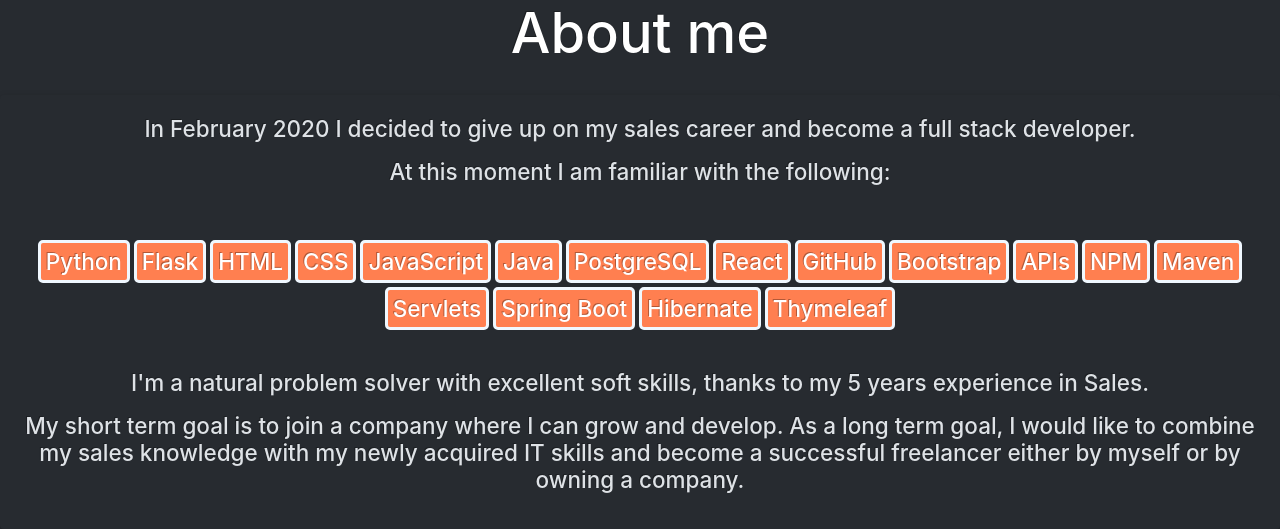
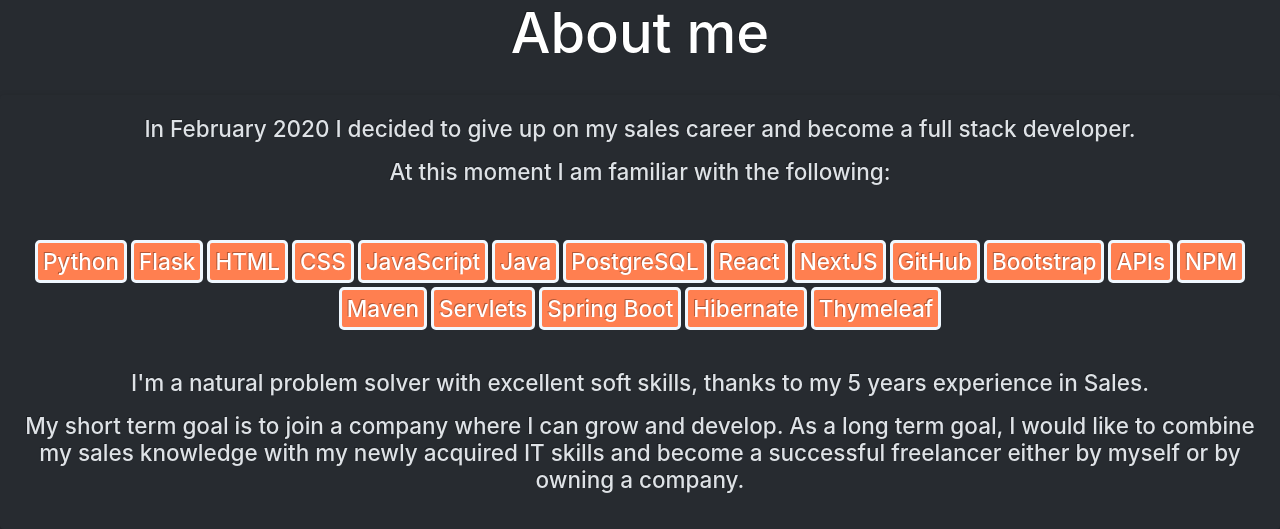
Before and after one commit to soare23/online-portofolio, a Flask app: page / in a window 1280 px wide. Shown: the part 419-948 px from the top of the page. Run offline with Flask 2, Linux system fonts and the light colour scheme; some libraries are stand-ins or nearby versions.

Commit message:
added nextjs as skill

```diff
--- a/templates/index-bootstrap.html
+++ b/templates/index-bootstrap.html
@@ -102,6 +102,7 @@
           <li>Java</li>
           <li>PostgreSQL</li>
           <li>React</li>
+          <li>NextJS</li>
           <li>GitHub</li>
           <li>Bootstrap</li>
           <li>APIs</li>
```
